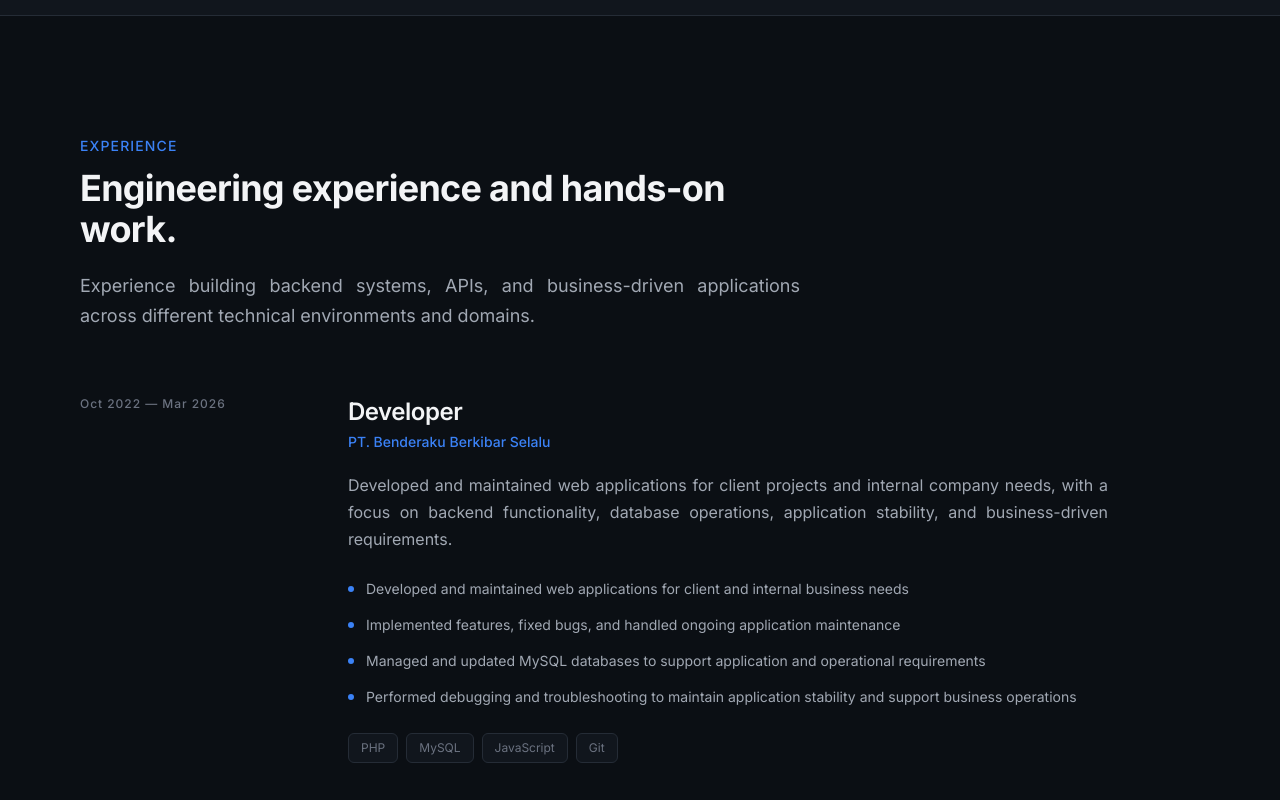
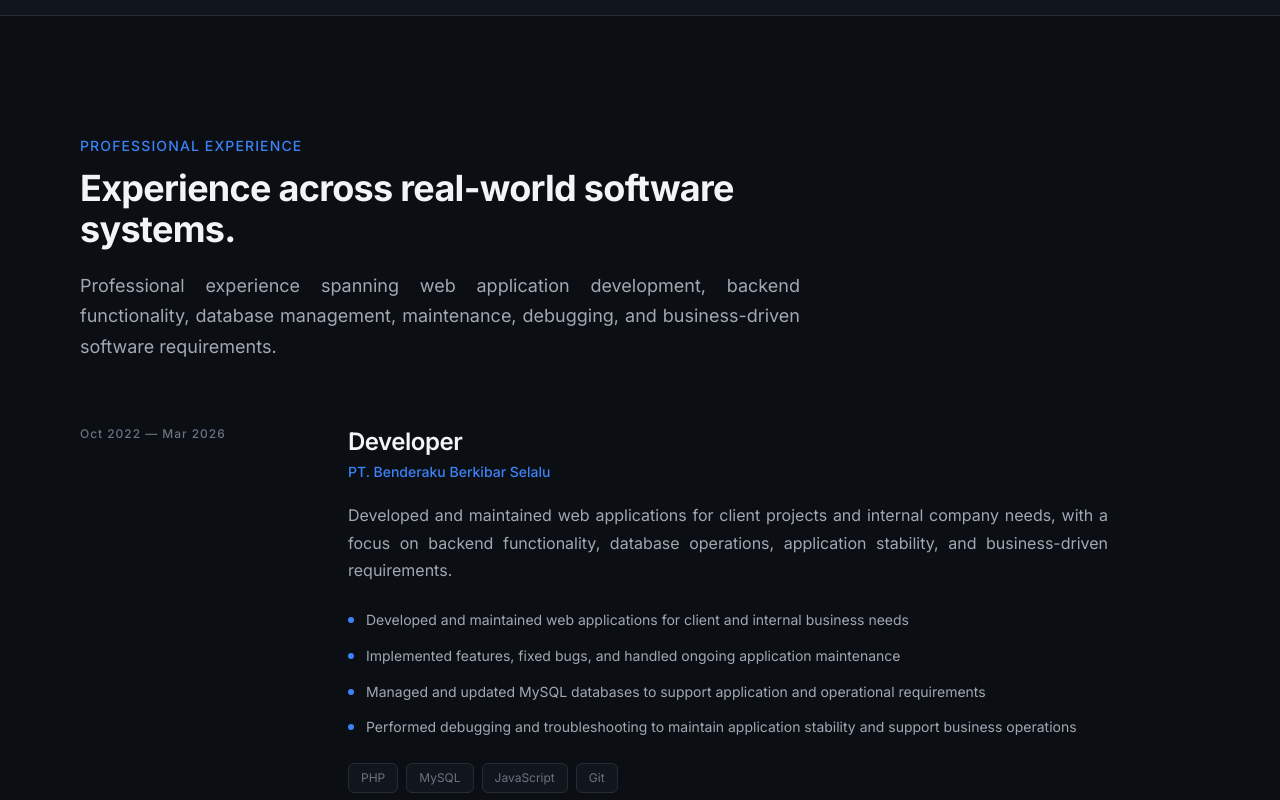
Before and after one commit to shiinobu/firman-portfolio, a Next.js app: page / in a window 1280 px wide. Shown: the part 4500-5300 px from the top of the page. Built offline with nearby package versions, Linux system fonts and the light colour scheme.

Commit message:
refactor: polish professional experience section

```diff
--- a/src/components/sections/Experience.tsx
+++ b/src/components/sections/Experience.tsx
@@ -3,23 +3,20 @@ import Section from "@/components/layout/Section";
 
 export default function Experience() {
     return (
-        <Section
-            id="experience"
-            className="bg-background"
-        >
-            {/* existing Experience content */}
+        <Section id="experience" className="bg-background">
             <div className="mb-16 max-w-[720px]">
                 <p className="font-mono text-sm font-medium tracking-[0.08em] text-primary uppercase">
-                    Experience
+                    Professional Experience
                 </p>
 
                 <h2 className="mt-3 text-3xl leading-[1.15] font-bold tracking-[-0.02em] text-foreground md:text-4xl">
-                    Engineering experience and hands-on work.
+                    Experience across real-world software systems.
                 </h2>
 
                 <p className="mt-5 text-base leading-[1.7] text-justify text-foreground-secondary md:text-lg">
-                    Experience building backend systems, APIs, and business-driven
-                    applications across different technical environments and domains.
+                    Professional experience spanning web application development,
+                    backend functionality, database management, maintenance,
+                    debugging, and business-driven software requirements.
                 </p>
             </div>
 
@@ -59,14 +56,15 @@ export default function Experience() {
                                             className="mt-[0.65em] size-1.5 shrink-0 rounded-full bg-primary"
                                         />
 
-                                        <span className="text-justify">
-                                            {responsibility}
-                                        </span>
+                                        <span>{responsibility}</span>
                                     </li>
                                 ))}
                             </ul>
 
-                            <ul className="mt-6 flex flex-wrap gap-2">
+                            <ul
+                                className="mt-6 flex flex-wrap gap-2"
+                                aria-label={`${experience.role} technologies`}
+                            >
                                 {experience.technologies.map((technology) => (
                                     <li
                                         key={technology}
```
